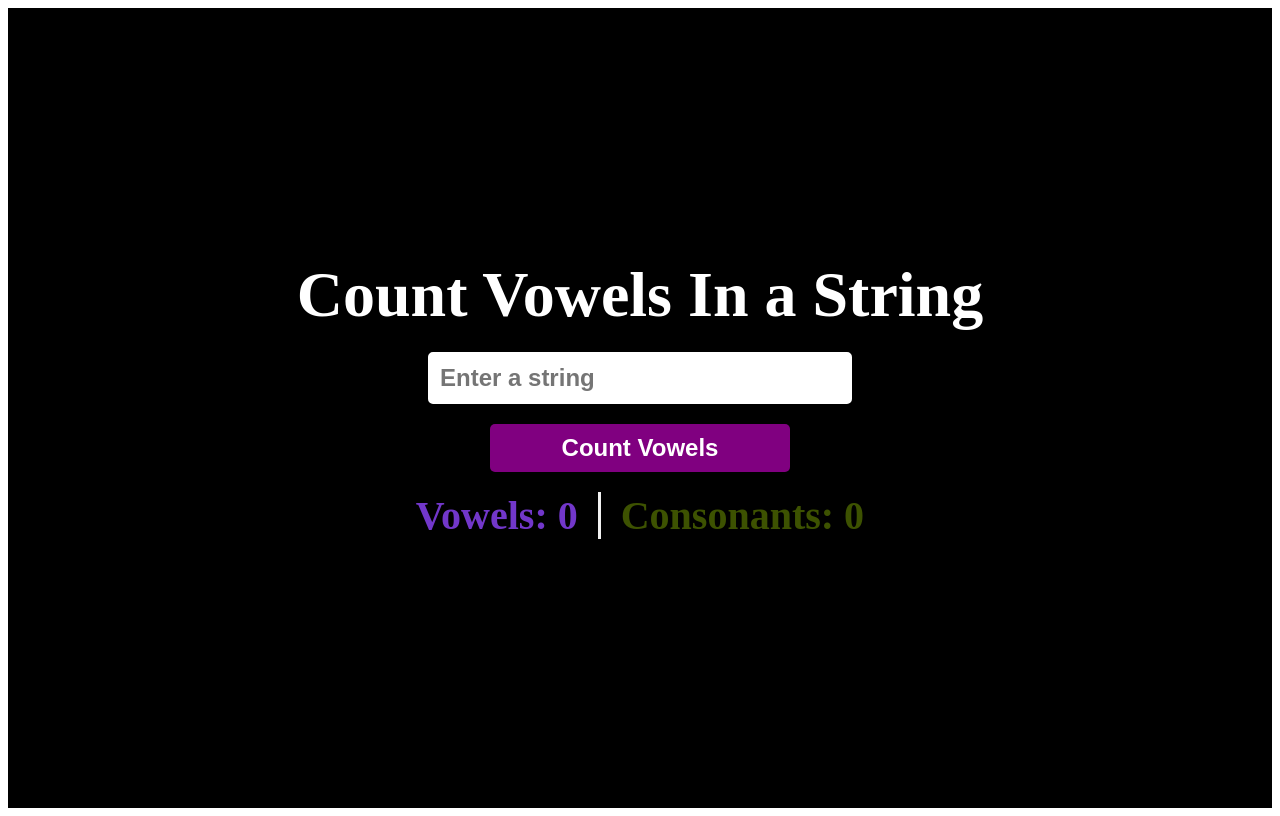
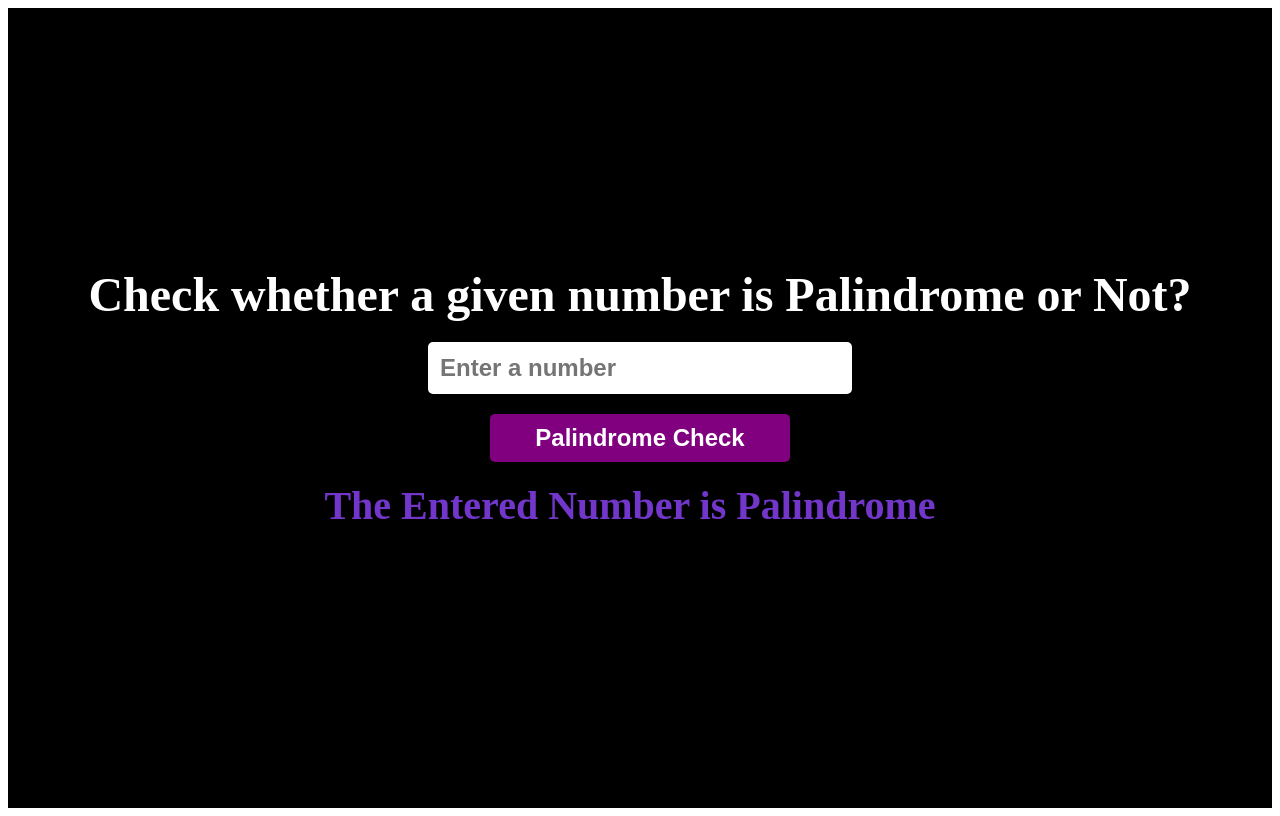
Before and after one commit to codeWithShubhamS/frontendMastery, a React (Vite) app: page / in a window 1280 px wide. Built offline with nearby package versions, Linux system fonts and the light colour scheme.

Commit message:
JS Logic - IsNumberPalindrome

```diff
--- a/package.json
+++ b/package.json
@@ -22,6 +22,7 @@
     "eslint-plugin-react-hooks": "^5.2.0",
     "eslint-plugin-react-refresh": "^0.4.19",
     "globals": "^16.0.0",
+    "sass-embedded": "^1.89.0",
     "vite": "^6.3.5"
   }
 }
--- a/src/App.jsx
+++ b/src/App.jsx
@@ -1,12 +1,14 @@
-import CSS from "./App.module.css";
+import SCSS from "./App.module.scss";
 import CountVowelsInString from "./components/CountVowelsInString";
+import IsNumberPalindrome from "./components/IsNumberPalindrome";
 
 const App = () => {
   return (
-    <div className={CSS.container}>
-      <CountVowelsInString />
+    <div className={SCSS.container}>
+      <IsNumberPalindrome />
+      {/* <CountVowelsInString /> */}
     </div>
-  )
-}
+  );
+};
 
 export default App;
--- a/src/components/CountVowelsInString.jsx
+++ b/src/components/CountVowelsInString.jsx
@@ -1,17 +1,17 @@
-import CSS from "./CountVowelsInString.module.css";
+import SCSS from "./CountVowelsInString.module.scss";
 
 const CountVowelsInString = () => {
-  function countLetters(originalString) {
-    originalString = originalString.toLowerCase()
+  function countLetters(inputParameter) {
+    inputParameter = inputParameter.toLowerCase()
 
     const vowels = ["a", "e", "i", "o", "u"]
 
     let vowelCount = 0
     let consonantCount = 0;
 
-    for(let i = 0; i < originalString.length; i++) {
-      if(/[a-z]/.test(originalString[i])) {
-        vowels.includes(originalString[i]) ? vowelCount++ : consonantCount++
+    for(let i = 0; i < inputParameter.length; i++) {
+      if(/[a-z]/.test(inputParameter[i])) {
+        vowels.includes(inputParameter[i]) ? vowelCount++ : consonantCount++
       }
     }
 
@@ -20,22 +20,22 @@ const CountVowelsInString = () => {
   }
 
   const displayCount = () => {
-    const inputText = document.querySelector(`.${CSS.input}`).value
+    const inputText = document.querySelector(`.${SCSS.input}`).value
     const { vowelCount, consonantCount} = countLetters(inputText)
 
-    document.querySelector(`.${CSS.resultVowels}`).textContent = `Vowels: ${vowelCount}`
-    document.querySelector(`.${CSS.resultConsonants}`).textContent = `Consonants: ${consonantCount}`
+    document.querySelector(`.${SCSS.resultVowels}`).textContent = `Vowels: ${vowelCount}`
+    document.querySelector(`.${SCSS.resultConsonants}`).textContent = `Consonants: ${consonantCount}`
   }
 
 
   return (
     <>
-      <h1 className={CSS.title}>Count Vowels In a String</h1>
-      <input type="text" placeholder="Enter a string" className={CSS.input} />
-      <button className={CSS.button} onClick={displayCount}>Count Vowels</button>
-      <div className={CSS.resultContainer}>
-        <p className={CSS.resultVowels}>Vowels: 0</p>
-        <p className={CSS.resultConsonants}>Consonants: 0</p>
+      <h1 className={SCSS.title}>Count Vowels In a String</h1>
+      <input type="text" placeholder="Enter a string" className={SCSS.input} />
+      <button className={SCSS.button} onClick={displayCount}>Count Vowels</button>
+      <div className={SCSS.resultContainer}>
+        <p className={SCSS.resultVowels}>Vowels: 0</p>
+        <p className={SCSS.resultConsonants}>Consonants: 0</p>
       </div>
     </>
   )
--- /dev/null
+++ b/src/components/CountVowelsInString.module.scss
@@ -0,0 +1,71 @@
+.title {
+  font-size: 4rem;
+  font-weight: bold;
+  color: #ffffff;
+  margin: 0;
+  margin-bottom: 20px;
+}
+
+.input {
+  width: 400px;
+  padding: 10px;
+  border: 1px solid #ffffff;
+  border-radius: 5px;
+  margin-bottom: 20px;
+  font-size: 1.5rem;
+  outline: none;
+  border: 2px solid #ffffff;
+  font-weight: 600;
+}
+
+.input:focus {
+  border: 2px solid #7237ca;
+}
+
+.button {
+  width: 300px;
+  padding: 10px;
+  border: 1px solid #ffffff;
+  border-radius: 5px;
+  cursor: pointer;
+  margin-bottom: 20px;
+  font-size: 1.5rem;
+  outline: none;
+  border: none;
+  background-color: purple;
+  color: #ffffff;
+  font-weight: 600;
+}
+
+.button:hover {
+  background-color: #7237ca;
+}
+
+.resultContainer {
+  display: flex;
+  align-items: center;
+  justify-content: center;
+
+
+.resultVowels {
+  font-size: 2.5rem;
+  font-weight: bold;
+  color: #ffffff;
+  margin: 0;
+  margin-bottom: 20px;
+  margin-right: 20px;
+  color: #7237ca;
+  padding-right: 20px;
+  border-right: 3px solid #f1f1f1;
+}
+
+.resultConsonants {
+  font-size: 2.5rem;
+  font-weight: bold;
+  color: #ffffff;
+  margin: 0;
+  margin-bottom: 20px;
+  display: inline-block;
+  color: #3d5201;
+}
+}
--- /dev/null
+++ b/src/components/IsNumberPalindrome.jsx
@@ -0,0 +1,48 @@
+import SCSS from "./IsNumberPalindrome.module.scss";
+
+const IsNumberPalindrome = () => {
+
+  function isPalindrome(inputParamter) {
+    inputParamter = Number(inputParamter)
+    if(isNaN(inputParamter)) {
+      return `The given input (${inputParamter}) is not a number, please enter a number.`
+    }
+
+    let originalNum = inputParamter
+    let reversedNum = 0
+
+    while(inputParamter > 0) {
+      let lastDigit = inputParamter % 10
+      reversedNum = reversedNum * 10 + lastDigit
+      inputParamter = Math.floor(inputParamter/10)
+    }
+
+    console.log(typeof originalNum, typeof reversedNum)
+
+    if(originalNum === reversedNum) {
+      return `The given input number (${originalNum}) is a palindrome.`
+    } else {
+      return `The given input number (${originalNum}) is not a palindrome.`
+    }
+  }
+
+  function handleButton() {
+    const inputValue = document.querySelector(`.${SCSS.input}`).value
+    const isPalindromeValue = isPalindrome(inputValue)
+    console.log(isPalindromeValue)
+    document.querySelector(`.${SCSS.isPlaindromeStatus}`).textContent = `${isPalindromeValue}`
+  }
+
+  return (
+    <>
+      <h1 className={SCSS.title}>Check whether a given number is Palindrome or Not?</h1>
+      <input type="text" placeholder="Enter a number" className={SCSS.input} />
+      <button className={SCSS.button} onClick={handleButton}>Palindrome Check</button>
+      <div className={SCSS.resultContainer}>
+        <p className={SCSS.isPlaindromeStatus}>The Entered Number is Palindrome</p>
+      </div>
+    </>
+  );
+};
+
+export default IsNumberPalindrome;
--- a/src/components/CountVowelsInString.module.css
+++ b/src/components/IsNumberPalindrome.module.scss
@@ -1,5 +1,5 @@
 .title {
-  font-size: 4rem;
+  font-size: 3rem;
   font-weight: bold;
   color: #ffffff;
   margin: 0;
@@ -45,9 +45,9 @@
   display: flex;
   align-items: center;
   justify-content: center;
-}
 
-.resultVowels {
+
+  .isPlaindromeStatus {
     font-size: 2.5rem;
     font-weight: bold;
     color: #ffffff;
@@ -55,16 +55,6 @@
     margin-bottom: 20px;
     margin-right: 20px;
     color: #7237ca;
-  padding-right: 20px;
-  border-right: 3px solid #f1f1f1;
   }
 
-.resultConsonants {
-  font-size: 2.5rem;
-  font-weight: bold;
-  color: #ffffff;
-  margin: 0;
-  margin-bottom: 20px;
-  display: inline-block;
-  color: #3d5201;
 }
```
Also changed, not shown: src/App.module.scss (renamed from src/App.module.css), 1 other file (tests, documents, lock files or other folders). Lines whose indentation alone changed are shown as unchanged.
